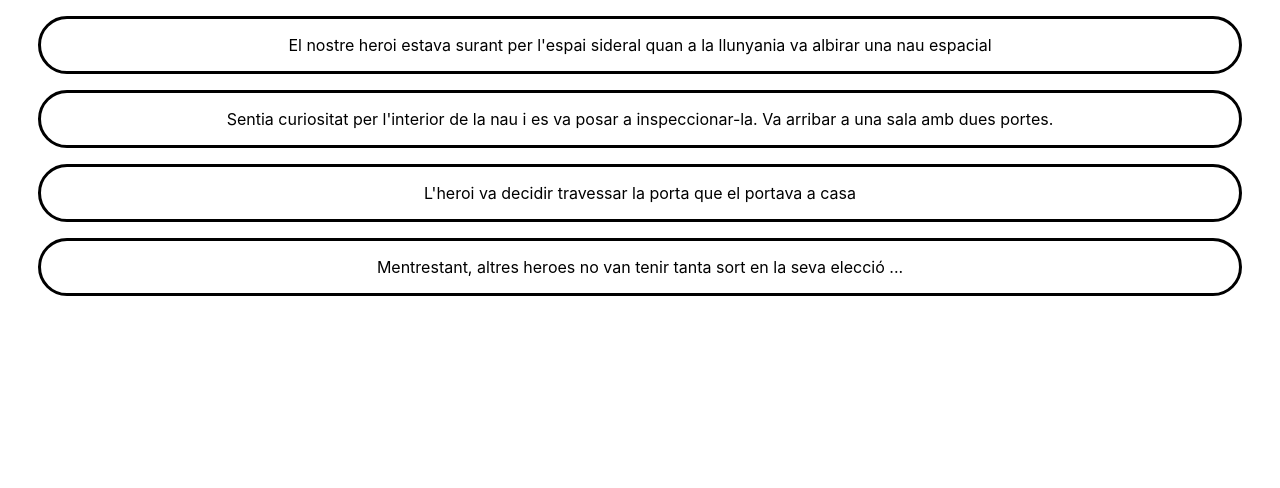
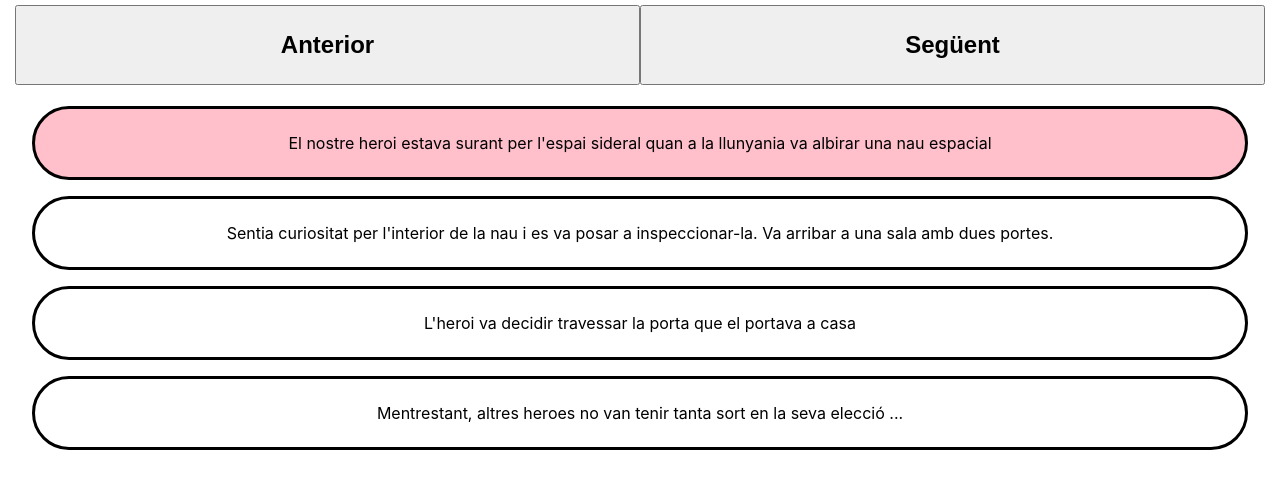
Before and after one commit to nurigard/Sprint6_ReactIntro, a React (Create React App) app: page / in a window 1280 px wide. Shown: the top 488 px of the page. Built offline with nearby package versions, Linux system fonts and the light colour scheme.

Commit message:
N1-Exercici4

```diff
--- a/src/App.js
+++ b/src/App.js
@@ -2,15 +2,53 @@
 import './App.css';
 import Escena from "./components/escena/Escena";
 import textHistoria from "./textHistoria.json";
+import { useState } from 'react';
+import {StyledButton} from "./styled";
+import {StyledivButtons} from "./styled";
+
 
 const App = () => {
+
+  const [nlinia, setnLinia] = useState(0);
+
+  function avançar(){
+    //alert("Hola A")
+    if (nlinia < textHistoria.length-1){
+      //console.log(nlinia, textHistoria.length);
+        setnLinia (nlinia+1);
+    }else{
+        const nlinia = -1;
+        setnLinia (nlinia+1);
+    }
+    }
+
+  function retrocedir(){
+    //alert("Hola R")
+    if (nlinia <= 0){
+      const nlinia = textHistoria.length
+      //console.log(nlinia, textHistoria.length);
+      setnLinia (nlinia-1);
+    }else{
+      //console.log(nlinia, textHistoria.length);
+      setnLinia (nlinia-1);
+  }
+  }
 
   return (
     <div className="App">
 
-        {textHistoria.map((linia, index) => <Escena key={index} liniaText={linia}/>)}
+    <StyledivButtons>
+      <StyledButton onClick={retrocedir}>Anterior</StyledButton>
+      <StyledButton onClick={avançar}>Següent</StyledButton>
+    </StyledivButtons>
 
-    </div>
+        {textHistoria.map((linia, index) => {
+
+               // {console.log(linia, index, nlinia)}
+
+                 return <Escena clau={index} liniaText={linia} nombreLinia={nlinia}/>})}
+                        {console.log(nlinia)}
+                </div>
   );
 }
 
--- a/src/components/escena/Escena.js
+++ b/src/components/escena/Escena.js
@@ -1,6 +1,16 @@
 import React from 'react';
 import {DivliniaText} from "./Escena.styled";
 
-const Escena = (props) => <DivliniaText> {props.liniaText} </DivliniaText>
+const Escena = ({liniaText, nombreLinia, clau}) => {
 
+        let condicio=(nombreLinia===clau);
+
+        console.log(liniaText, nombreLinia, clau);
+        //key dona undefined, no es pot passar per props 'key'. Però li puc canviar el nom:'clau'
+
+        return <DivliniaText isRight={condicio}>
+                        <p>{liniaText}</p>
+               </DivliniaText>
+
+}
 export default Escena;
--- a/src/components/escena/Escena.styled.js
+++ b/src/components/escena/Escena.styled.js
@@ -6,10 +6,11 @@ export const DivliniaText = styled.div `
        justify-content: center;
        border-radius: 50px ;
        border-style: solid;
-       margin-left: 3vw;
-       margin-right: 3vw;
-       margin-bottom: 2vh;
-       margin-top: 2vh;
-       padding: 1rem;
+       margin-left: 2rem;
+       margin-right: 2rem;
+       margin-bottom: 1rem;
+       margin-top: 1rem;
+       padding: 0.5rem;
+       background-color: ${(props) => (props.isRight ? "pink" : "white")};
 
-`
+`;
--- a/src/styled.js
+++ b/src/styled.js
@@ -1 +1,29 @@
-//import {createGlobalStyle} from "styled-components";
+import styled, {createGlobalStyle} from 'styled-components';
+
+
+export const GlobalStyle = createGlobalStyle `
+
+     *{
+        margin: 0;
+        padding: 0;
+        box-sizing: border-box;
+     }
+`;
+
+
+export const StyledButton = styled.button `
+        padding: 1.5rem;
+        width: 50%;
+        font-weight: bold;
+        font-size: 1.5rem;
+`;
+
+export const StyledivButtons = styled.div`
+        display: flex;
+        flex-direction: row;
+        justify-content: center;
+        margin-left: 10px;
+        margin-right: 10px;
+        padding: 5px;
+
+`;
```
